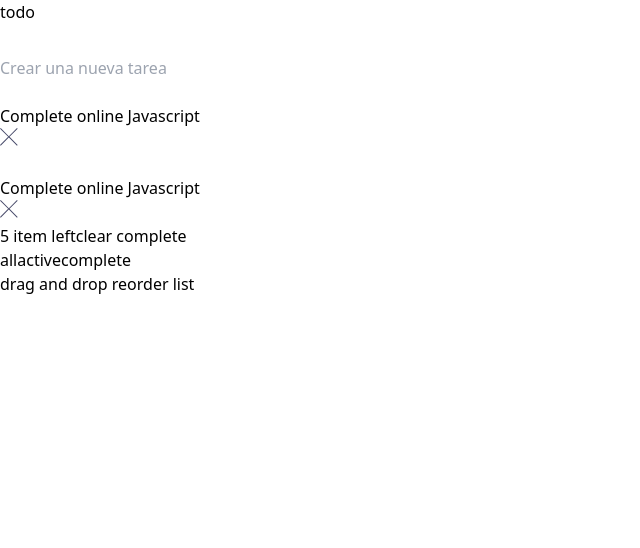
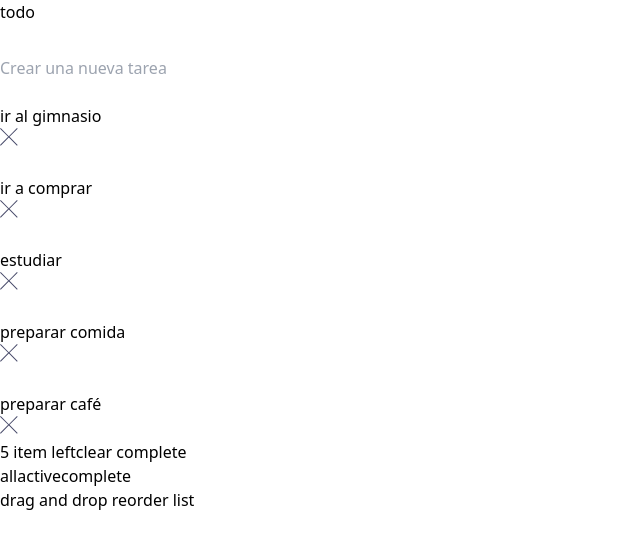
Before and after one commit to ViviMoya/challenge-todo-frontendMentor, a React (Vite) app: page / in a window 1280 px wide. Shown: the top 548 px of the page, without its empty margins (0-640 px from the left). Built offline with nearby package versions, Linux system fonts and the light colour scheme.

Commit message:
state en todo

```diff
--- a/src/App.jsx
+++ b/src/App.jsx
@@ -3,16 +3,48 @@ import Header from "./assets/images/components/Header";
 import TodoList from "./assets/images/components/TodoList";
 import TodoComputed from "./assets/images/components/TodoComputed";
 import TodoFilter from "./assets/images/components/TodoFilter";
+import { useState } from "react";
+
+const initialStateTodos = [
+    {
+        id: 1,
+        title: "ir al gimnasio",
+        completed: true,
+    },
+    {
+        id: 2,
+        title: "ir a comprar",
+        completed: false,
+    },
+    {
+        id: 3,
+        title: "estudiar",
+        completed: false,
+    },
+    {
+        id: 4,
+        title: "preparar comida",
+        completed: false,
+    },
+    {
+        id: 5,
+        title: "preparar café",
+        completed: false,
+    },
+
+];
 
 const App = () => {
+    const [todos, setTodos] = useState(initialStateTodos);
+
     return (
         <>
             <div className="min-h-screen bg-[url('src/assets/images/bg-mobileLight.jpg')] bg-no-repeat bg-contain bg-gray-300">
                 <Header />
 
-                <main className="container mx-auto px-4 mt-6">
+                <main className="container mx-auto px-4 mt-8">
                     <TodoCreate />
-                    <TodoList />
+                    <TodoList todos={todos} />
                     <TodoComputed />
                     <TodoFilter />
                 </main>
@@ -22,9 +54,11 @@ const App = () => {
                 </footer>
             </div>
         </>
+
     );
 };
 
 export default App;
 
 // quede en video 94
+// []
--- a/src/assets/images/components/TodoItem.jsx
+++ b/src/assets/images/components/TodoItem.jsx
@@ -1,12 +1,14 @@
 import CrossIcon from "./icons/CrossIcons";
 
-const TodoItem = () => {
+const TodoItem = ({ todo }) => {
+
+const {id, title, completed } = todo
 
 	return (
 		<article className="flex gap-4 border-b py-4 border-b-gray-400 px-4">
 			<button className="inline-block rounded-full border-2 h-5 w-5"></button>
 			<p className="grow text-gray-600">
-				Complete online Javascript
+				{title}
 			</p>
 			<button className="">
 				<CrossIcon />
--- a/src/assets/images/components/TodoList.jsx
+++ b/src/assets/images/components/TodoList.jsx
@@ -1,11 +1,12 @@
 import TodoItem from "./TodoItem";
 
-const TodoList = () => {
+// eslint-disable-next-line react/prop-types
+const TodoList = ({ todos }) => {
     return (
         <div className="bg-white rounded-t-md [&>article]:p-4 mt-8">
-            <TodoItem />
-			<TodoItem />
-
+            {todos.map((todo) => (
+                <TodoItem key={todo.id} todo={todo} />
+            ))}
         </div>
     );
 };
```
